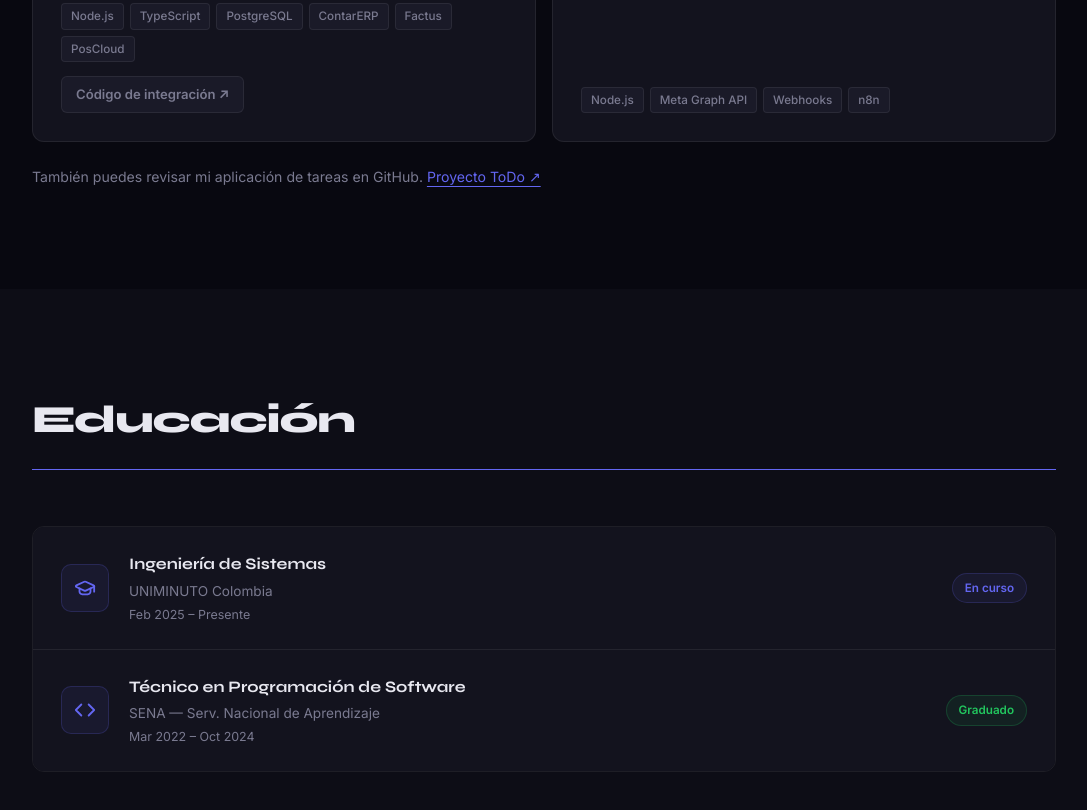
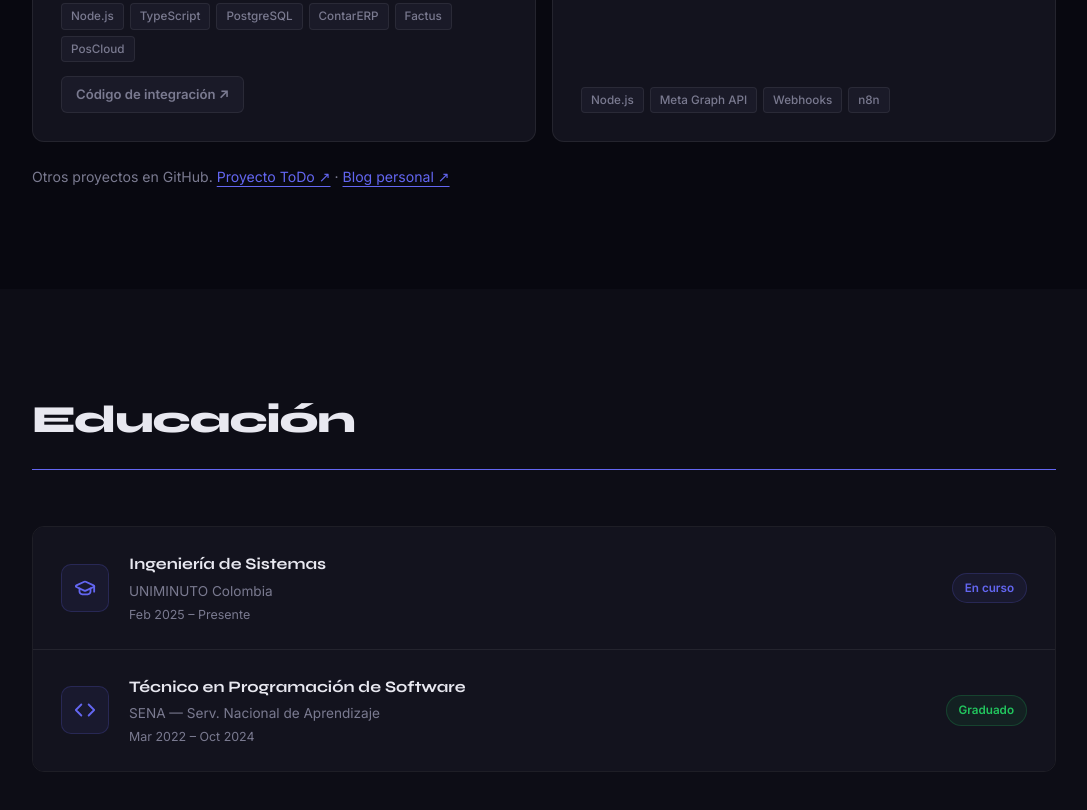
Before and after one commit to Stei1n/Stei1n.github.io, a plain HTML site: page index.html in a window 1280 px wide. Shown: the part 5460-6270 px from the top of the page, without its empty margins (96-1183 px from the left). Drawn offline with nearby package versions, Linux system fonts and the light colour scheme.

Commit message:
Conserva los enlaces a proyectos anteriores

```diff
--- a/index.html
+++ b/index.html
@@ -281,7 +281,7 @@
     <div class="proj-stack"><span>Node.js</span><span>Meta Graph API</span><span>Webhooks</span><span>n8n</span></div>
 
   </article></div>
-  <div class="project-extra fade"><span data-i18n="other-code">También puedes revisar mi aplicación de tareas en GitHub.</span> <a href="https://github.com/Stei1n/Proyecto_ToDo" target="_blank" rel="noopener noreferrer">Proyecto ToDo ↗</a></div>
+  <div class="project-extra fade"><span data-i18n="other-code">Otros proyectos en GitHub.</span> <a href="https://github.com/Stei1n/Proyecto_ToDo" target="_blank" rel="noopener noreferrer">Proyecto ToDo ↗</a> · <a href="https://github.com/Stei1n/Blog-personal" target="_blank" rel="noopener noreferrer">Blog personal ↗</a></div>
 </div></section>
 <!-- EDUCATION -->
 <section id="education" class="section section-alt">
--- a/tema.js
+++ b/tema.js
@@ -77,7 +77,7 @@ const T = {
     "messenger-work": "Conecté la recepción y el envío de mensajes mediante webhooks y Meta Graph API, con n8n para procesar las conversaciones y devolver respuestas.",
     "personal-h": "Proyectos propios",
     "scalla-projects-h": "Proyectos en Scalla IA",
-    "other-code": "También puedes revisar mi aplicación de tareas en GitHub."
+    "other-code": "Otros proyectos en GitHub."
   },
   "en": {
     "bridge-code": "Portal source code ↗",
@@ -157,7 +157,7 @@ const T = {
     "messenger-work": "Connected inbound and outbound messaging with webhooks and Meta Graph API, using n8n to process conversations and return responses.",
     "personal-h": "Personal projects",
     "scalla-projects-h": "Projects at Scalla IA",
-    "other-code": "You can also explore my task management application on GitHub."
+    "other-code": "More projects on GitHub."
   }
 };
 
```
